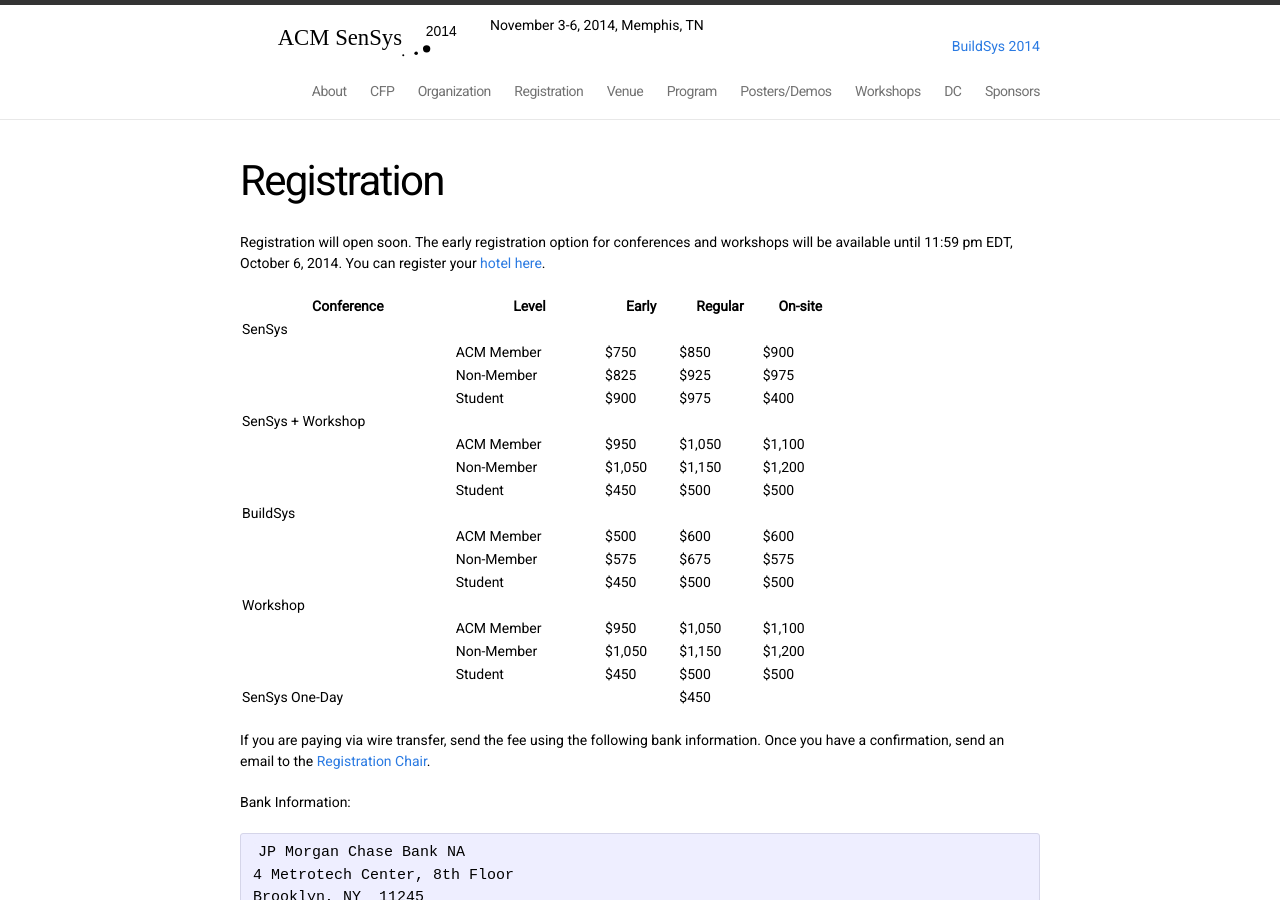
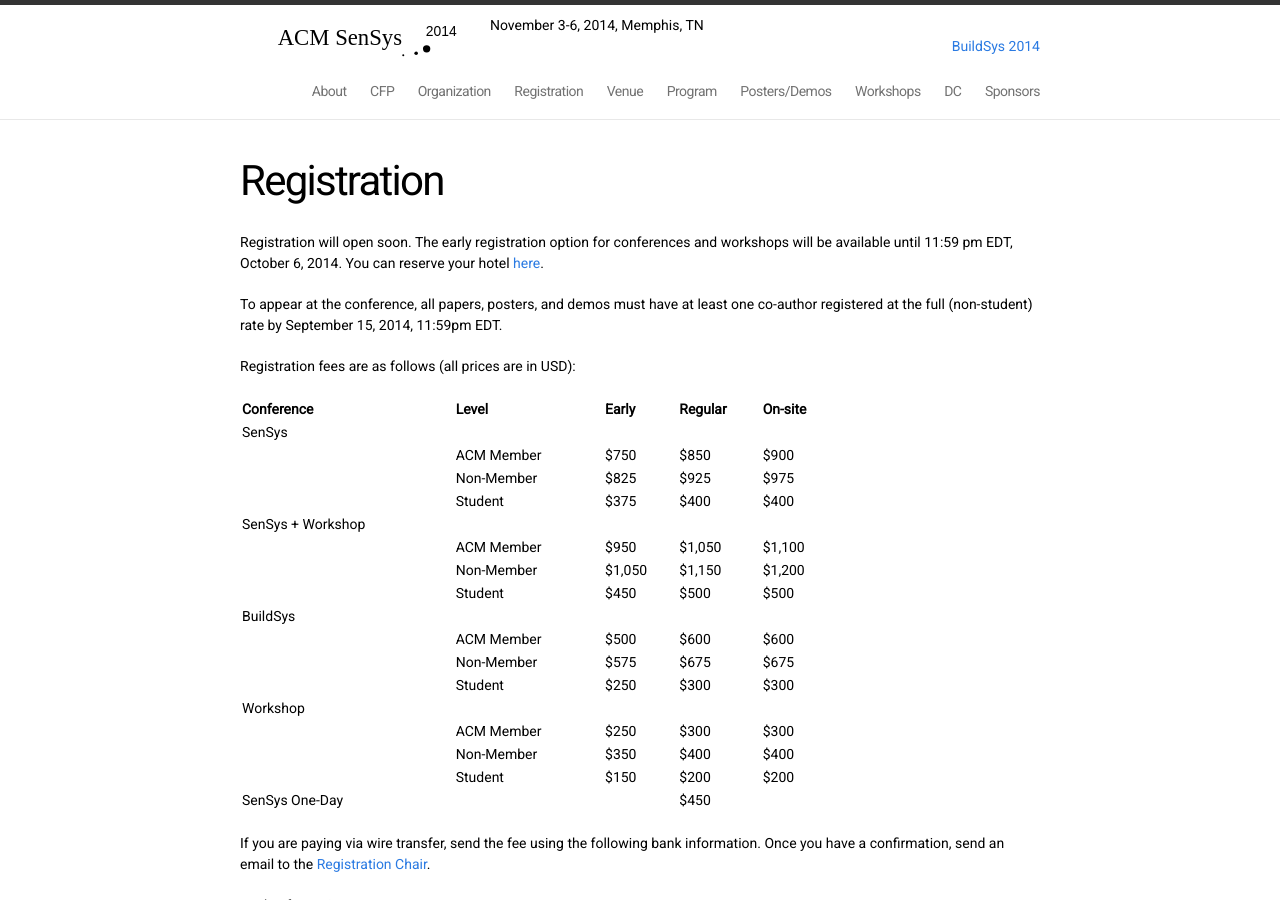
Before and after one commit to rfdickerson/acm-sensys2014-website, a Jekyll site: the page built from registration.md, in a window 1280 px wide and 900 px high. Built offline with Jekyll 4.4.1, drawn with Linux system fonts in a browser that asks for light colours; some of the changed text lies outside the part shown.

Commit message:
New content for sensys

```diff
--- a/registration.md
+++ b/registration.md
@@ -4,15 +4,22 @@ title: Registration
 permalink: /registration/
 ---
 
-Registration will open soon. The early registration option for conferences and workshops will be available until 11:59 pm EDT, October 6, 2014. You can register your [hotel here](/2014/venue).
+Registration will open soon. The early registration option for conferences and
+workshops will be available until 11:59 pm EDT, October 6, 2014. You can reserve
+your hotel [here](/2014/venue).
+
+To appear at the conference, all papers, posters, and demos must have at least
+one co-author registered at the full (non-student) rate by September 15, 2014, 11:59pm EDT.
+
+Registration fees are as follows (all prices are in USD):
 
 <table style="width:600px">
 <tr>
-  <th>Conference</th>
-  <th>Level</th>
-  <th>Early</th>
-  <th>Regular</th>
-  <th>On-site</th>
+  <th align="left">Conference</th>
+  <th align="left">Level</th>
+  <th align="left">Early</th>
+  <th align="left">Regular</th>
+  <th align="left">On-site</th>
 </tr>
 <tr>
   <td>SenSys</td>
@@ -38,8 +45,8 @@ Registration will open soon. The early registration option for conferences and w
 <tr>
   <td></td>
   <td>Student</td>
-  <td>$900</td>
-  <td>$975</td>
+  <td>$375</td>
+  <td>$400</td>
   <td>$400</td>
 </tr>
 <tr>
@@ -89,14 +96,14 @@ Registration will open soon. The early registration option for conferences and w
   <td>Non-Member</td>
   <td>$575</td>
   <td>$675</td>
-  <td>$575</td>
+  <td>$675</td>
 </tr>
 <tr>
   <td></td>
   <td>Student</td>
-  <td>$450</td>
-  <td>$500</td>
-  <td>$500</td>
+  <td>$250</td>
+  <td>$300</td>
+  <td>$300</td>
 </tr>
 <tr>
   <td>Workshop</td>
@@ -108,23 +115,23 @@ Registration will open soon. The early registration option for conferences and w
 <tr>
   <td></td>
   <td>ACM Member</td>
-  <td>$950</td>
-  <td>$1,050</td>
-  <td>$1,100</td>
+  <td>$250</td>
+  <td>$300</td>
+  <td>$300</td>
 </tr>
 <tr>
   <td></td>
   <td>Non-Member</td>
-  <td>$1,050</td>
-  <td>$1,150</td>
-  <td>$1,200</td>
+  <td>$350</td>
+  <td>$400</td>
+  <td>$400</td>
 </tr>
 <tr>
   <td></td>
   <td>Student</td>
-  <td>$450</td>
-  <td>$500</td>
-  <td>$500</td>
+  <td>$150</td>
+  <td>$200</td>
+  <td>$200</td>
 </tr>
 <tr>
   <td>SenSys One-Day</td>
@@ -157,14 +164,23 @@ Account Holder:
 
 ####Cancellation Policy####
 
-- Cancellations requested before 11:59 pm EDT, October 23, 2014 are refundable, subject to a $50 USD handling fee
+- Cancellations requested before 11:59 pm EDT, October 23, 2014 are refundable,
+  subject to a $50 USD handling fee
 - Cancellations requested afterwards are not refundable.
 
 ####VISA Requests####
 
-If you need a VISA to enter the USA, we encourage you to apply as soon as possible. ACM SENSYS 2014 can provide a letter to the following individuals: Authors of Technical or Mini-Conference Papers, Keynote, Workshop and Panel Speakers, Members of the ACM and ACM SENSYS 2014 Attendees who have a fully paid registration. Please note that what you receive is a support letter. ACM does not issue formal "letters of invitation" to any of its conferences.
+If you need a VISA to enter the USA, we encourage you to apply as soon as
+possible. ACM SENSYS 2014 can provide a letter to the following individuals:
+Authors of Technical or Mini-Conference Papers, Keynote, Workshop and Panel
+Speakers, Members of the ACM and ACM SENSYS 2014 Attendees who have a fully
+paid registration. Please note that what you receive is a support letter.
+ACM does not issue formal "letters of invitation" to any of its conferences.
 
-To receive a letter, please send an e-mail to supportletters@acm.org with your request including  name, mailing address, and fax number, as well as the name of the conference/workshop you are attending and a copy of the registration receipt.
+To receive a letter, please send an e-mail to supportletters@acm.org with your
+request including  name, mailing address, and fax number, as well as the name
+of the conference/workshop you are attending and a copy of the registration
+receipt.
 
 Visa letters will state only the facts:
 
@@ -172,10 +188,12 @@ Visa letters will state only the facts:
 - Whether you are an author, speaker committee member, or attendee
 
 ####Travel grants for students####
+<div id="travelgrant"></div>
+With support from the U.S. National Science Foundation (NSF), a limited number
+of Student Travel Grants are available. Complete application details are
+available [here (pdf)]({{ site.baseurl }}/resources/documents/student-travel-grant.pdf)
 
-[More information (pdf)]({{ site.baseurl }}/resources/documents/student-travel-grant.pdf)
-
-
-#####Eligibility#####
-
-The support is intended to partially cover the costs of attending the conference. The costs include conference registration, transportation, lodging, and meals. Students receiving travel awards may be expected to volunteer at SenSys'14. Such volunteer tasks will not interfere with attendance at conference sessions.
+The support is intended to partially cover the costs of attending the conference.
+The costs include conference registration, transportation, lodging, and meals.
+Students receiving travel awards may be expected to volunteer at SenSys'14.
+Such volunteer tasks will not interfere with attendance at conference sessions.
```
Also changed, not shown: sponsors.md (+17 -6 lines).
